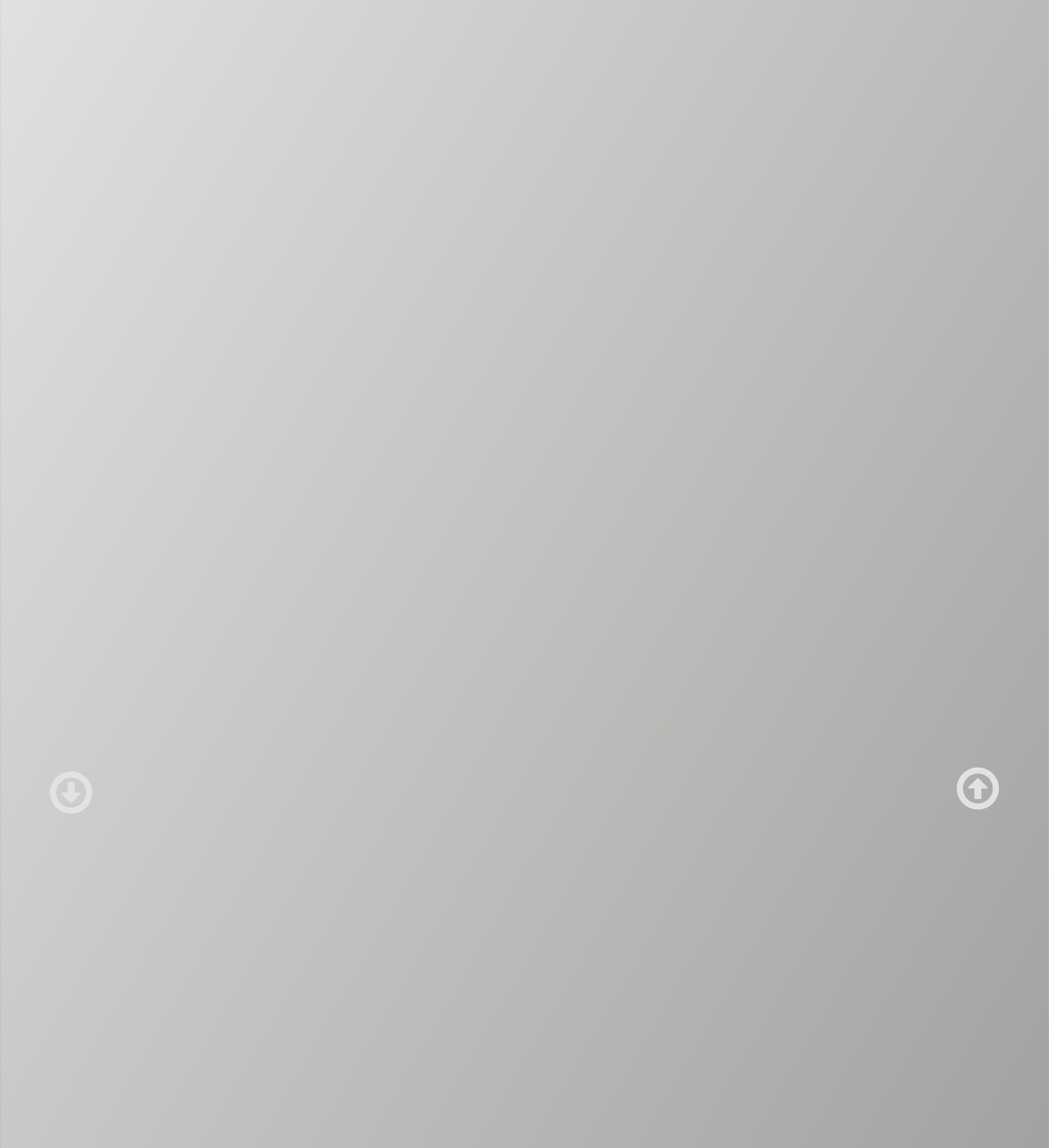
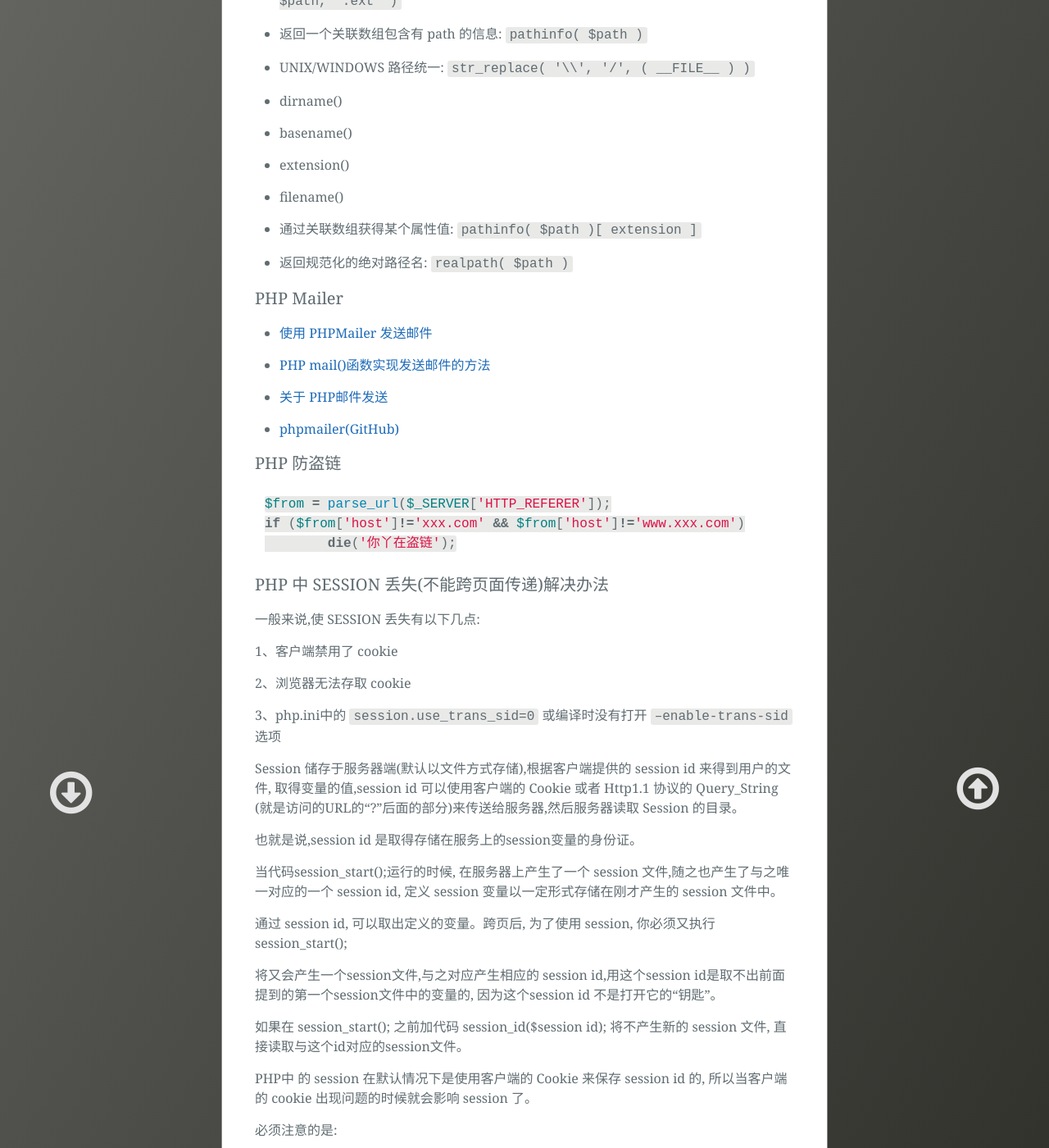
Before and after one commit to light-shadow/ckwongloy.github.io, a Jekyll site: the page built from _posts/2015-07-18-PHP-Personal.md, in a window 1280 px wide and 1400 px high, scrolled down 10414 px. Shown: the whole window at 82% size. Built offline with Jekyll 4.4.1, drawn with Linux system fonts in a browser that asks for light colours; some of the changed text lies outside the part shown.

Commit message:
jekyll post

````diff
--- a/_posts/2015-07-18-PHP-Personal.md
+++ b/_posts/2015-07-18-PHP-Personal.md
@@ -267,7 +267,7 @@
 
 为了保持与旧版 php 的兼容(与类名相同的方法被称为构造函数),PHP5 也保留了这一特性,但是 PHP5之后的版本有了自己专门的构造函数 __construct()。
 
-- **Can't use function return value in write context? **
+- __Can't use function return value in write context?__
 
 <http://stackoverflow.com/questions/17139264/cant-use-function-return-value-in-write-context>
 
@@ -315,9 +315,9 @@
 
 任何语言都会有这些东西,因为计算机看到+不会认为是应该做加法的。这需要编译器转换为机器码也就是cpu能够识别的指令集。
 
-php执行源码时的整个过程为:
+php 执行源码时的整个过程为:
 
-首先按照zend_language_scanner.l 中定义的, 将源码 中的echo、if之类的语言结构转换成类似的T_ECHO、T_IF这些token,并且会去掉源码 中的空格,注释这些与程序逻辑无关的字符,就形成了一些简短的表达式,这就是词法 分析阶段。
+首先按照 zend_language_scanner.l 中定义的, 将源码 中的echo、if之类的语言结构转换成类似的T_ECHO、T_IF这些token,并且会去掉源码 中的空格,注释这些与程序逻辑无关的字符,就形成了一些简短的表达式,这就是词法 分析阶段。
 
 然后会按照zend_vm_opcodes.h中定义的,将这些token转换为op code。然后一条一行的执行这些op code。
 
@@ -347,7 +347,7 @@
 
 很明显,php做词法分析时,无论遇到exit还是die,都会返回T_EXIT这个token。从这里就可以证明,die和exit,再php内部处理是完全一样的。
 
-也可以用下列php代码来确定:
+也可以用下列 php 代码来确定:
 
 ``` php
 <?php
@@ -360,11 +360,23 @@
 
 ##### 其他说法
 
-die()停止程序运行,输出内容
-exit是停止程序运行,不输出内容
-return是返回值
-die是遇到错误才停止 exit是直接停止,并且不运行后续代码,exit()可以显示内容。
-return就是纯粹的返回值了,但是也不会运行后续代码 exit(0):正常运行程序并退出程序; exit(1):非正常运行导致退出程序; return():返回函数,若在主函数中,则会退出函数并返回一值。
+- die()停止程序运行,输出内容
+
+- exit是停止程序运行,不输出内容
+
+- return是返回值
+
+- die是遇到错误才停止
+
+- exit是直接停止,并且不运行后续代码
+
+- exit()可以显示内容
+
+- return就是纯粹的返回值了,但是也不会运行后续代码
+
+- exit(0)正常运行程序并退出程序; exit(1):非正常运行导致退出程序
+
+- return():返回函数,若在主函数中,则会退出函数并返回一值
 
 详细说:
 
@@ -378,4 +390,140 @@
 
 5.return用于结束一个函数的执行,将函数的执行信息传出个其他调用函数使用;exit函 数是退出应用程序,删除进程使用的内存空间,并将应用程序的一个状态返回给OS,这 个状态标识了应用程序的一些运行信息,这个信息和机器和操作系统有关,一般是 0 为 正常退出,非0 为非正常退出。
 
-6. 非主函数中调用return和exit效果很明显,但是在main函数中调用return和exit的现象 就很模糊,多数情况下现象都是一致的
+6.非主函数中调用return和exit效果很明显,但是在main函数中调用return和exit的现象 就很模糊,多数情况下现象都是一致的
+
+- **编码规范**
+
+PEAR PSR-0~7 每种框架都有自己的编码规范。
+
+
+- __[PEAR](http://pear.php.net/index.php)__
+
+- __[PECL](http://pecl.php.net/)__
+
+- **PHP 的全局变量**
+
+PHP 的全局变量和 C 语言有一点点不同,在 C 语言中,全局变量在函数内部可以非被局部变量覆盖。这可能引起一些问题,有些人可能不经意间修改了全局变量。
+
+PHP 中全局变量在函数中使用时必须申明变量为全局。
+
+- PHP 权限管理
+
+	- <https://en.wikipedia.org/wiki/Role-based_access_control>
+
+	- <http://blog.51yip.com/php/983.html>
+
+- PHP 换行
+
+分析:浏览器识别不了\n或\r\n,这两个换行符是文本换行符,文本文件有效。
+
+在网页中查 看HTML源代码可以发现代码 `\n` 成功实如果需要将结果输出到浏览器或打印到显示器,代码中使用 `</br>`; 如果只是在源代码中换行,则使用 `\n` 或 `\r\n`。
+
+- PHP 跳转
+
+	- php 函数跳转
+
+	缺点,header 头之前不能有输出,跳转后的程序继续执行,可用exit中断执行后面的程序。
+
+	```
+	header("Location: 网址");    //直接跳转
+	header("refresh:3;url=http://axgle.za.net");    //三秒后跳转
+	```
+
+	- 利用 meta
+
+	``` html
+	echo "<meta http-equiv=refresh content='0; url=网址'>";
+	```
+
+#### PHP 文件操作
+
+- 魔术常量: `__FILE__`
+
+- 获得当前脚本的文件路径: `dirname( __FILE__ )`
+
+- 获得文件名: `basename( $path )` 默认带后缀, 可以选择不带后缀: `basename( $path, ".ext" )`
+
+- 返回一个关联数组包含有 path 的信息: `pathinfo( $path )`
+
+- UNIX/WINDOWS 路径统一: `str_replace( '\\', '/', ( __FILE__ ) )`
+
+- dirname()
+
+- basename()
+
+- extension()
+
+- filename()
+
+- 通过关联数组获得某个属性值: `pathinfo( $path )[ extension ]`
+
+- 返回规范化的绝对路径名: `realpath( $path )`
+
+
+#### PHP Mailer
+
+- [使用 PHPMailer 发送邮件](http://blog.wpjam.com/m/phpmailer/)
+
+- [PHP mail()函数实现发送邮件的方法](http://developer.51cto.com/art/200912/167942.htm)
+
+- [关于 PHP邮件发送](http://www.cnblogs.com/sinllychen/p/3243034.html)
+
+- [phpmailer(GitHub)](https://github.com/PHPMailer/PHPMailer/wiki/Troubleshooting)
+
+#### PHP 防盗链
+
+``` php
+$from = parse_url($_SERVER['HTTP_REFERER']);
+if ($from['host']!='xxx.com' && $from['host']!='www.xxx.com')
+	die('你丫在盗链');
+```
+
+#### PHP 中 SESSION 丢失(不能跨页面传递)解决办法
+
+一般来说,使 SESSION 丢失有以下几点:
+
+1、客户端禁用了 cookie
+
+2、浏览器无法存取 cookie
+
+3、php.ini中的 `session.use_trans_sid=0` 或编译时没有打开 `–enable-trans-sid` 选项
+
+
+Session 储存于服务器端(默认以文件方式存储),根据客户端提供的 session id 来得到用户的文件, 取得变量的值,session id 可以使用客户端的 Cookie 或者 Http1.1 协议的 Query_String (就是访问的URL的“?”后面的部分)来传送给服务器,然后服务器读取 Session 的目录。
+
+也就是说,session id 是取得存储在服务上的session变量的身份证。
+
+当代码session_start();运行的时候, 在服务器上产生了一个 session 文件,随之也产生了与之唯一对应的一个 session id, 定义 session 变量以一定形式存储在刚才产生的 session 文件中。
+
+通过 session id, 可以取出定义的变量。跨页后, 为了使用 session, 你必须又执行 session_start();
+
+将又会产生一个session文件,与之对应产生相应的 session id,用这个session id是取不出前面提到的第一个session文件中的变量的, 因为这个session id 不是打开它的“钥匙”。
+
+如果在 session_start(); 之前加代码 session_id($session id); 将不产生新的 session 文件, 直接读取与这个id对应的session文件。
+
+PHP中 的 session 在默认情况下是使用客户端的 Cookie 来保存 session id 的, 所以当客户端的 cookie 出现问题的时候就会影响 session 了。
+
+必须注意的是:
+
+session 不一定必须依赖 cookie, 这也是 session 相比 cookie 的高明之处。
+
+当客户端的 Cookie 被禁用或出现问题时, PHP 会自动把 session id 附着在URL中, 这样再通过session id 就能跨页使用session变量了。
+
+但这种附着也是有一定条件的, 即: php.ini 中的 `session.use_trans_sid = 1`
+或者编译时打开打开了 `–enable-trans-sid`选项。
+
+明白了以上的道理, 现在我们来抛开 cookie 使用 session, 主要途径有三条:
+
+1、设置php.ini中的session.use_trans_sid = 1或者编译时打开打开了–enable-trans-sid选项, 让PHP自动跨页传递session id。
+
+2、手动通过URL传值、隐藏表单传递 session id。
+
+3、用文件、数据库等形式保存 session_id, 在跨页过程中手动调用。
+
+其他可能性：读写权限，比如：session_save_path = /tmp，可以尝试： `chmod 0664 /tmp`
+
+
+#### 参考
+
+- [用Nginx给网站做一个简单的防盗链](http://www.qixing318.com/article/use- nginx-to-do-a-simple-anti-daolian-website.html)
````
Also changed, not shown: _posts/2015-05-16-PHP-cURL-Intro.md (added, +106 -0 lines), _posts/2015-12-23-PHP-Muti-Thread.md (added, +176 -0 lines).
